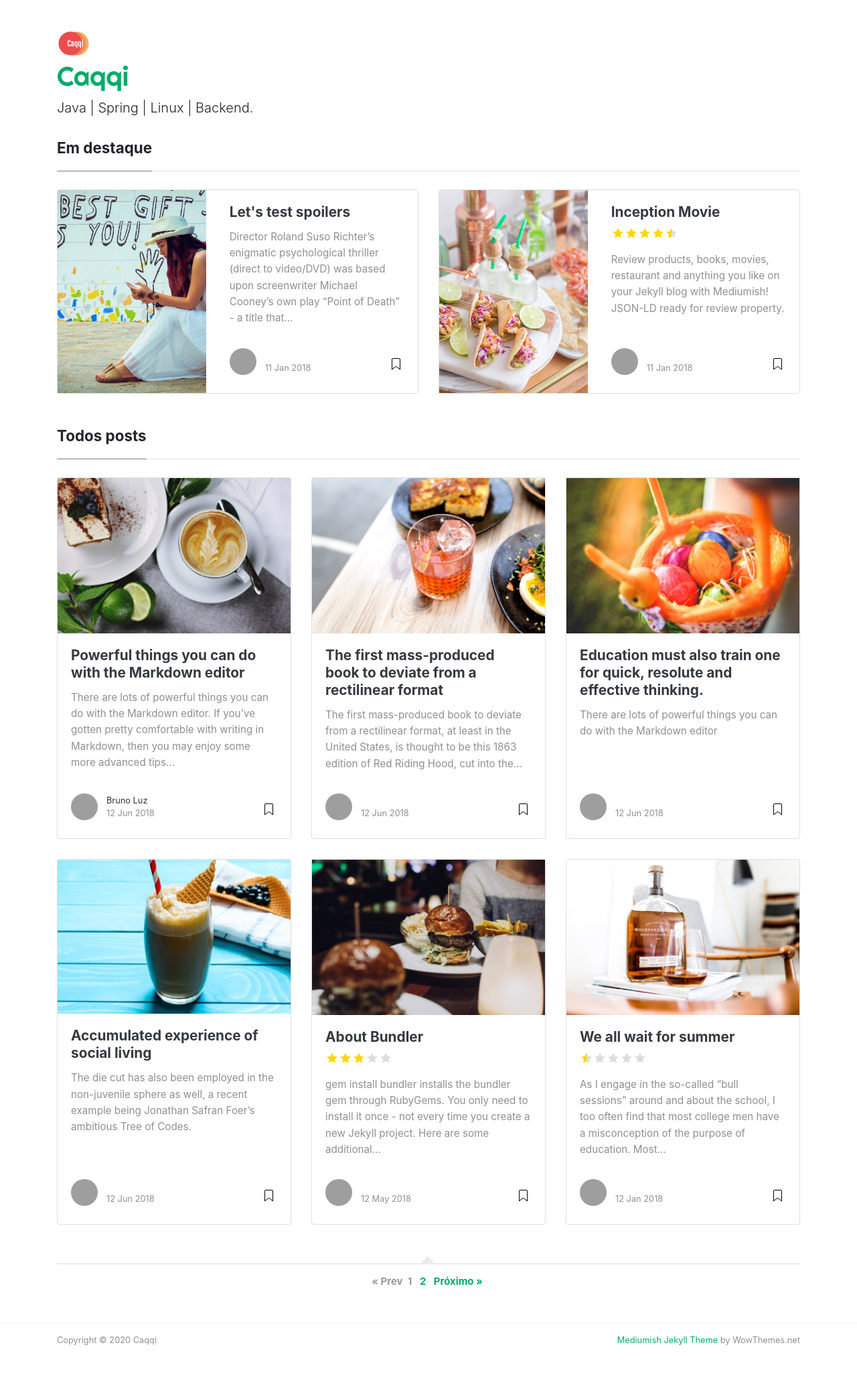
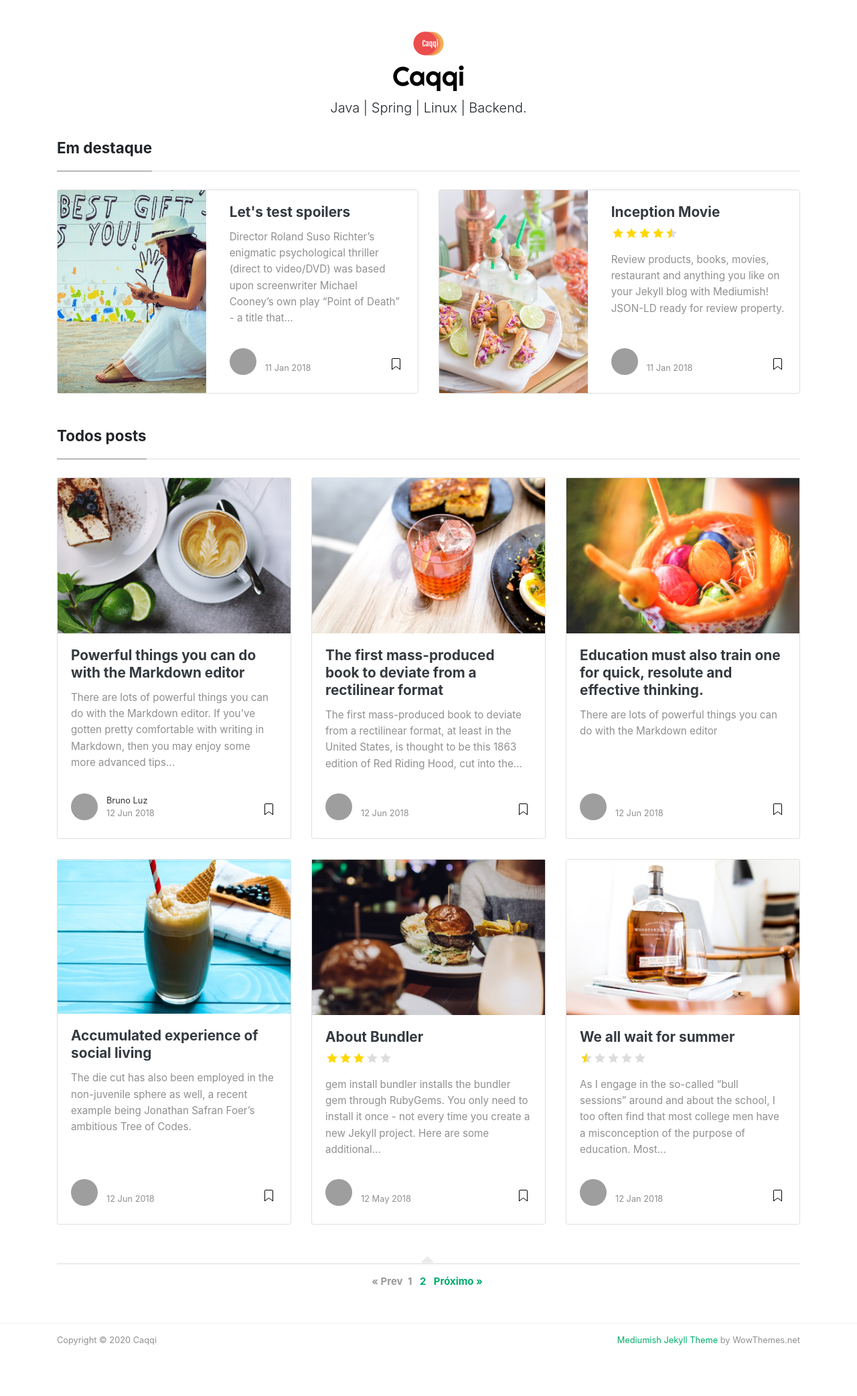
Before and after one commit to caqqi/caqqi.github.io, a Jekyll site: the page built from index.html, in a window 1280 px wide. Shown: the whole page at 67% size. Built offline with Jekyll 4.4.1, drawn with Linux system fonts in a browser that asks for light colours; nearby versions of some CDN libraries; the list of posts is cut into pages by our own code; grey boxes are pictures that could not be loaded.

Commit message:
Caqqi - Configurações Header Position

```diff
--- a/assets/css/screen.css
+++ b/assets/css/screen.css
@@ -10,6 +10,7 @@ License: https://www.wowthemes.net/freebies-license/
 
 .mainheading {
     padding: 1rem 0rem;
+    text-align: center;
 }
 
 .mainheading img {
@@ -18,6 +19,11 @@ License: https://www.wowthemes.net/freebies-license/
 }
 .mainheading-title {
     display: inline-flex;
+}
+
+.mainheading-title a {
+    text-decoration: none;
+    color: #000;
 }
 
 a {
```
